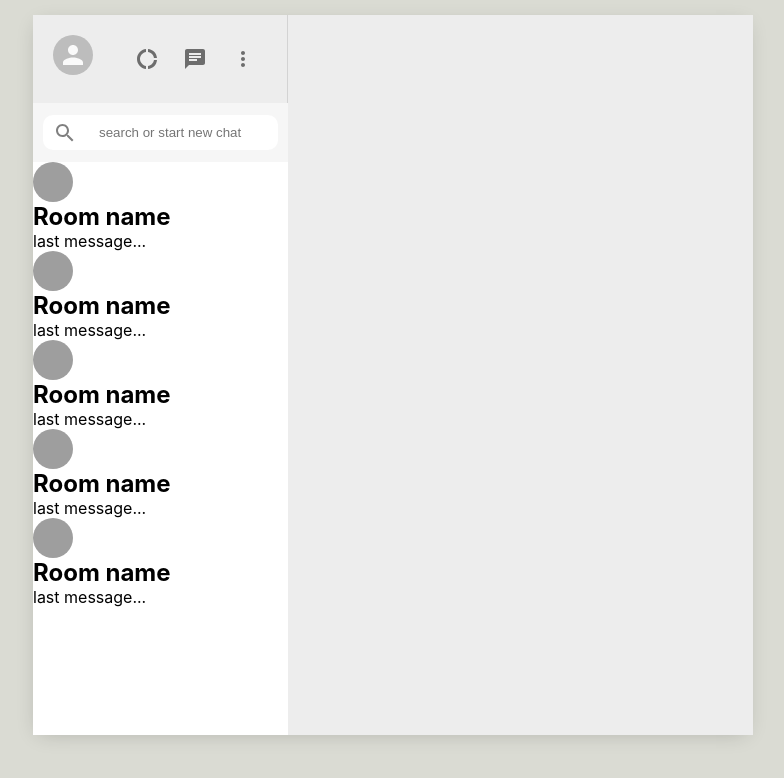
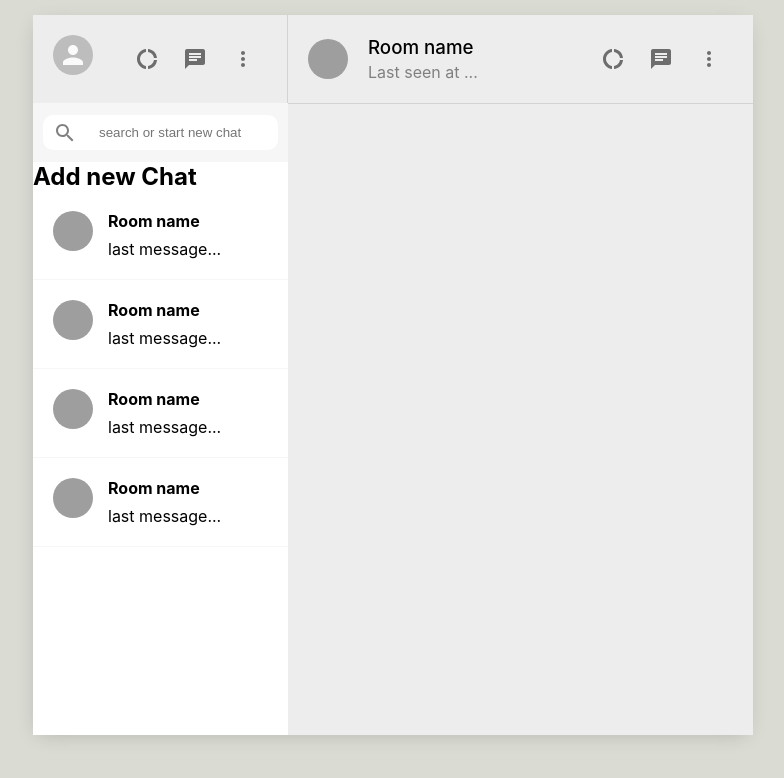
Before and after one commit to pmayuri/whatsapp_clone, a React (Create React App) app: page / in a window 1280 px wide. Shown: the top 778 px of the page, without its empty margins (247-1031 px from the left). Built offline with nearby package versions, Linux system fonts and the light colour scheme; grey boxes are pictures that could not be loaded.

Commit message:
chatbody complete

```diff
--- a/src/App.js
+++ b/src/App.js
@@ -1,7 +1,7 @@
 import React from 'react';
 import './App.css';
 import Sidebar from './Sidebar';
-
+import Chat from './Chat';
 
 function App() {
   return (
@@ -10,7 +10,7 @@ function App() {
 
        <div className="app__body">
        <Sidebar/>
-          {/* chat */}
+       <Chat/>
         </div>
     </div>
   );
--- /dev/null
+++ b/src/Chat.css
@@ -0,0 +1,32 @@
+.chat  {
+    flex: 0.65;
+    display: flex;
+    flex-direction: column;
+}
+
+.chat__header {
+padding: 20px;
+display: flex;
+align-items: center;
+border-bottom: 1px solid lightgray;
+}
+
+.chat__headerInfo {
+    flex: 1;
+padding-left: 20px;
+}
+
+.chat__headerInfo > h3 {
+    margin-bottom: 3px;
+    font-weight: 500;
+}
+
+.chat__headerInfo > p {
+    color: gray;
+}
+
+.chat__headerRight {
+    display: flex;
+    justify-content: space-between;
+    min-width: 100px;
+}
--- /dev/null
+++ b/src/Chat.js
@@ -0,0 +1,56 @@
+import { Avatar, IconButton } from "@material-ui/core";
+import DonutLargeIcon from '@material-ui/icons/DonutLarge';
+import ChatIcon from '@material-ui/icons/Chat';
+import MoreVertIcon from '@material-ui/icons/MoreVert';
+import React ,{useEffect,useState}from 'react';
+import './Chat.css';
+
+function Chat() {
+    const [seed,setSeed] = useState("");
+
+    useEffect(() => {
+        setSeed(Math.floor(Math.random()* 5000));
+    }, []);
+
+
+
+    return (
+        <div className='chat'>
+
+                <div className="chat__header">
+                 <Avatar src={`https://avatars.dicebear.com/api/human/${seed}.svg`}/>
+
+                <div className="chat__headerInfo">
+                    <h3> Room name</h3>
+                    <p>Last seen at ...</p>
+                </div>
+<div className="chat__headerRight">
+<IconButton>
+                    <DonutLargeIcon />
+                 </IconButton>
+                 <IconButton>
+                    <ChatIcon />
+                </IconButton>
+                <IconButton>
+                     <MoreVertIcon/>
+                </IconButton>
+
+
+
+
+
+
+</div>
+
+                </div>
+                <div className="chat__body">
+
+                </div>
+                <div className="chat__footer">
+
+                </div>
+        </div>
+    )
+}
+
+export default Chat;
--- a/src/Sidebar.js
+++ b/src/Sidebar.js
@@ -36,7 +36,7 @@ function Sidebar() {
             </div>
 
              <div className="sidebar__chats">
-                 <SidebarChat/>
+                 <SidebarChat addNewChat/>
                  <SidebarChat/>
                  <SidebarChat/>
                  <SidebarChat/>
--- a/src/SidebarChat.css
+++ b/src/SidebarChat.css
@@ -0,0 +1,19 @@
+.sidebarChat {
+    display: flex;
+    padding: 20px;
+    cursor:pointer;
+border-bottom: 1px solid #f6f6f6;
+}
+
+.sidebarChat:hover {
+    background-color: #ebebeb;
+}
+
+.sidebarChat__info > h2 {
+     font-size: 16px;
+    margin-bottom: 8px;
+    }
+
+    .sidebarChat__info {
+        margin-left: 15px;
+    }
--- a/src/SidebarChat.js
+++ b/src/SidebarChat.js
@@ -2,13 +2,23 @@ import { Avatar } from '@material-ui/core';
 import React ,{useEffect,useState}from 'react';
 import "./SidebarChat.css";
 
-function SidebarChat() {
+function SidebarChat({ addNewChat}) {
     const [seed,setSeed] = useState("");
 
     useEffect(() => {
         setSeed(Math.floor(Math.random()* 5000));
     }, []);
-    return (
+
+const createChat = () => {
+   const roomName = prompt ("please enter name for chat");
+
+if (roomName) {
+    // do some clever database stuff ...
+}
+
+};
+
+    return !addNewChat ? (
         <div className="sidebarChat">
          <Avatar src={`https://avatars.dicebear.com/api/human/${seed}.svg`}/>
        <div className="sidebarChat__info">
@@ -16,7 +26,14 @@ function SidebarChat() {
            <p> last message...</p>
        </div>
        </div>
-    );
+    ):(
+
+
+        <div onClick={createChat}
+        className="sidebar">
+            <h2>Add new Chat</h2>
+        </div>
+        );
 }
 
 export default SidebarChat ;
```
